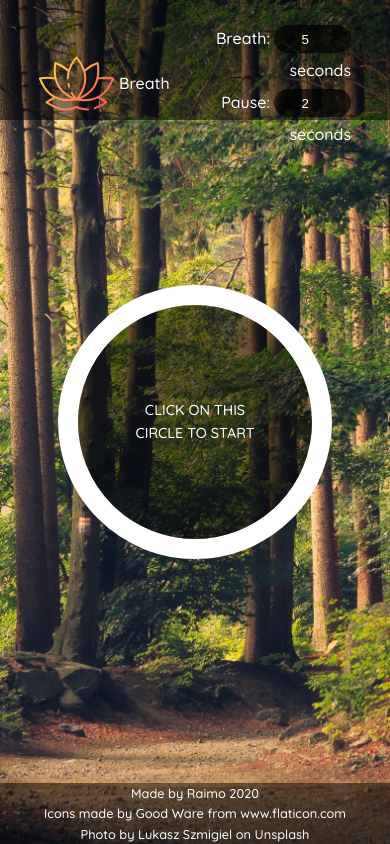
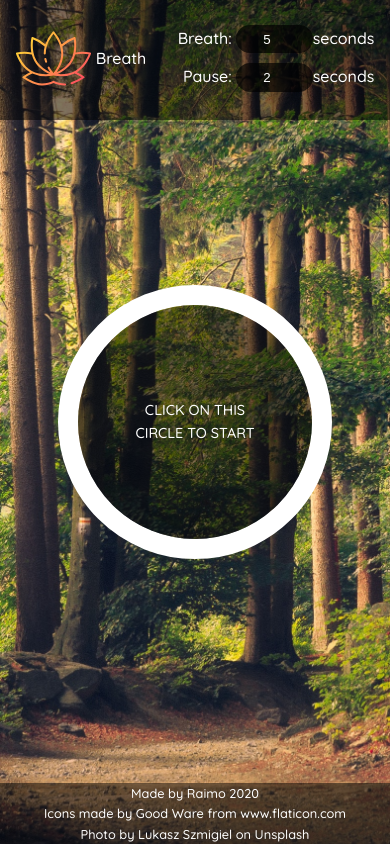
Before and after one commit to voodookingmonk/breath, a plain HTML site: page index.html in a window 390 px wide. Drawn offline with Linux system fonts and the light colour scheme.

Commit message:
Fixed header mobile view sizing

```diff
--- a/style.css
+++ b/style.css
@@ -31,9 +31,9 @@ a:hover {
 
 .center {
   display: flex;
+  justify-content: space-around;
   align-items: center;
-  justify-content: space-around;
-  width: 80vw;
+  width: 100vw;
   margin: 0 auto;
 }
 
@@ -41,6 +41,7 @@ a:hover {
 
 header {
   position: absolute;
+  width: 100%;
   height: 100px;
   left: 0;
   right: 0;
```
